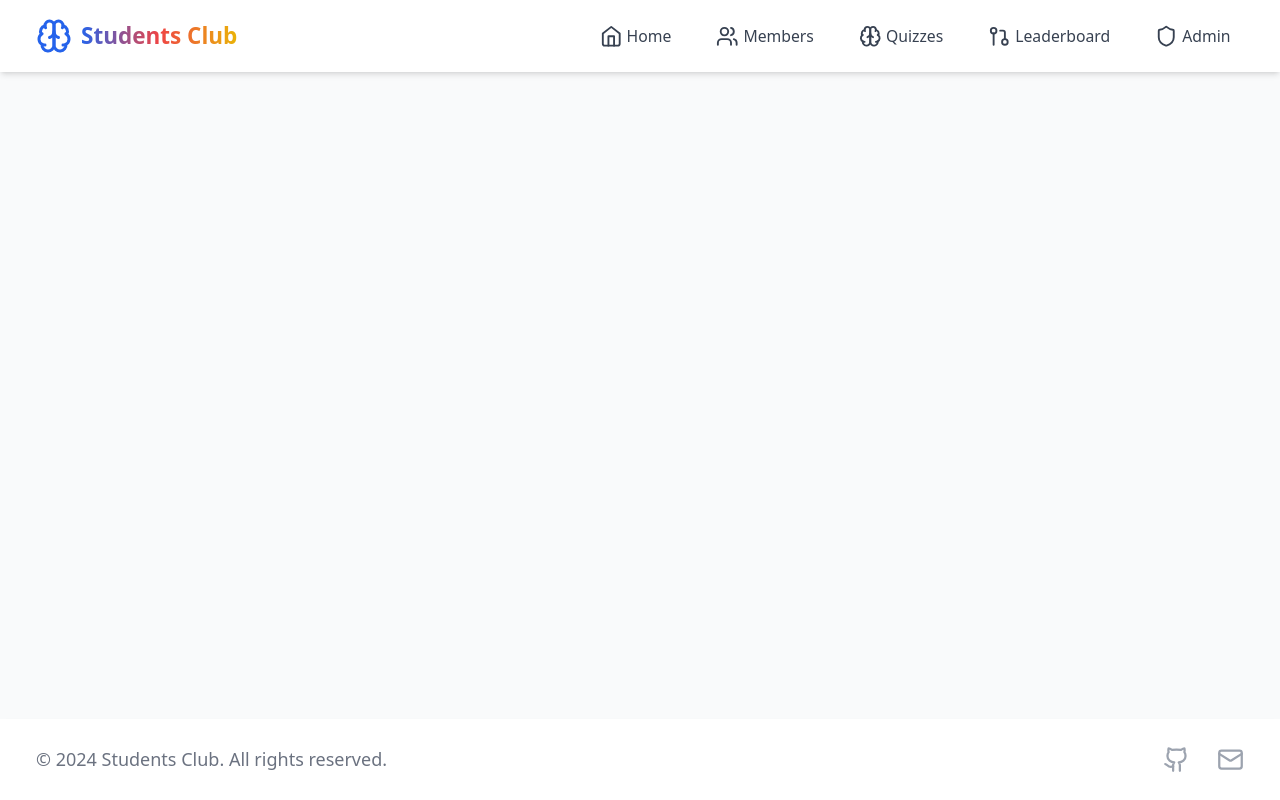
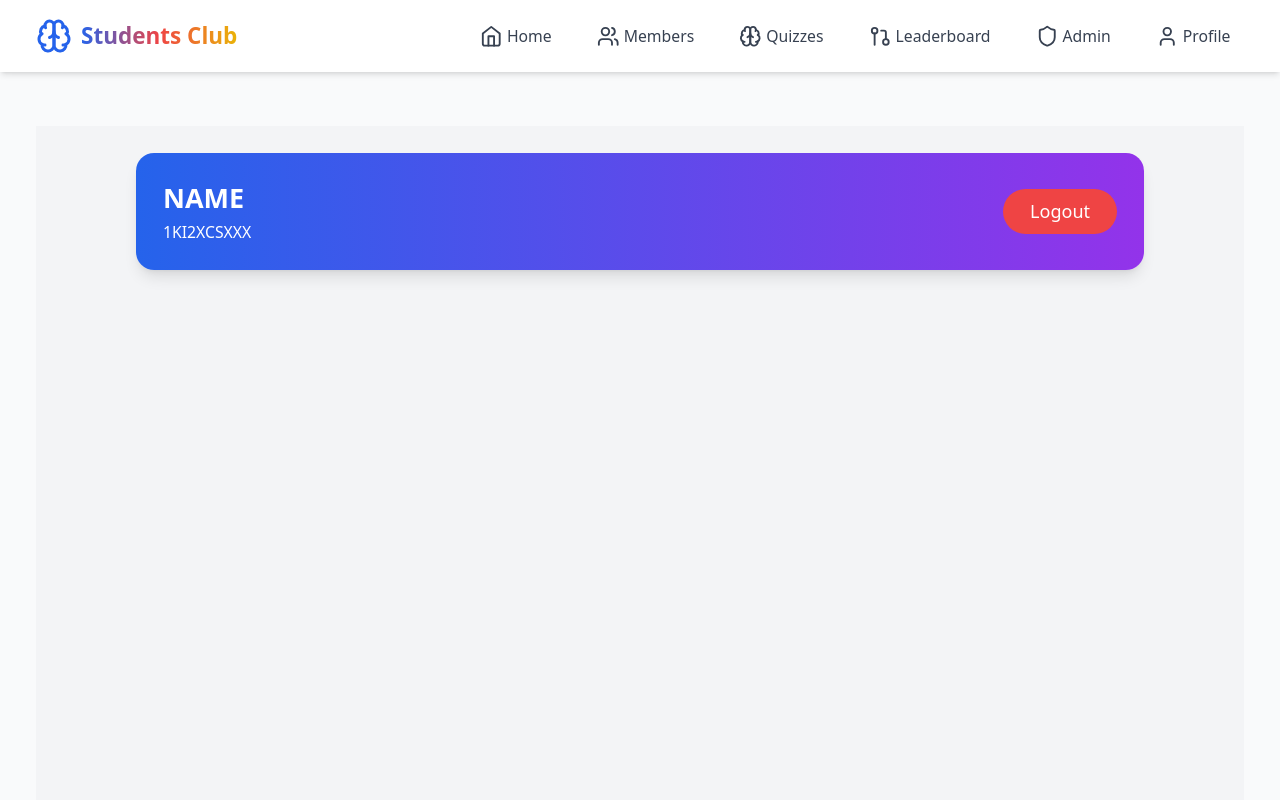
Before and after one commit to CSE-TechClub/Club, a React (Vite) app in the folder frontend/: page /profile in a window 1280 px wide. Shown: the top 800 px of the page. Built offline with nearby package versions, Linux system fonts and the light colour scheme.

Commit message:
Added Profile page

```diff
--- a/frontend/src/App.tsx
+++ b/frontend/src/App.tsx
@@ -12,7 +12,8 @@ import WebDevBlog from './pages/WebDevBlog';
 import DevOpsBlog from './pages/DevOpsBlog';
 import CyberSecBlog from './pages/CyberSecBlog';
 import Login from './pages/Login';
-import Register from './pages/register'
+import Register from './pages/register';
+import ProfilePage from './pages/Profile';
 
 function App() {
   return (
@@ -32,6 +33,7 @@ function App() {
             <Route path="/cyber" element={<CyberSecBlog />} />
             <Route path="/login" element={<Login />} />
             <Route path="/register" element={<Register />} />
+            <Route path="/profile" element={<ProfilePage />} />
           </Routes>
         </main>
         <Footer />
--- a/frontend/src/components/Navbar.tsx
+++ b/frontend/src/components/Navbar.tsx
@@ -1,6 +1,6 @@
 import React, { useState } from 'react';
 import { Link } from 'react-router-dom';
-import { Users, Brain, Shield, Home, Menu, X ,GitPullRequest} from 'lucide-react';
+import { Users, Brain, Shield, Home, Menu, X ,GitPullRequest, User} from 'lucide-react';
 import { clsx } from 'clsx';
 
 function Navbar() {
@@ -11,7 +11,8 @@ function Navbar() {
     { to: '/members', icon: Users, label: 'Members' },
     { to: '/quizzes', icon: Brain, label: 'Quizzes' },
     { to: '/leaderboard', icon: GitPullRequest , label: 'Leaderboard' },
-    { to: '/admin', icon: Shield, label: 'Admin' }
+    { to: '/admin', icon: Shield, label: 'Admin' },
+    { to: '/profile', icon: User, label: 'Profile'},
   ];
 
   return (
--- /dev/null
+++ b/frontend/src/pages/Profile.tsx
@@ -0,0 +1,36 @@
+import React from "react";
+import { useNavigate } from "react-router-dom";
+
+const ProfilePage = () => {
+  const navigate = useNavigate();
+
+  const handleLogout = () => {
+    navigate("/login");
+  };
+
+  return (
+    <div className="p-6 bg-gray-100 min-h-screen">
+      <div className="max-w-4xl mx-auto bg-white rounded-2xl shadow-lg overflow-hidden">
+        {/* Header with responsive layout */}
+        <div className="bg-gradient-to-r from-blue-600 to-purple-600 text-white p-6">
+          <div className="flex flex-col md:flex-row md:items-center md:justify-between text-center md:text-left gap-4">
+            <div>
+              <h2 className="text-2xl font-bold">NAME</h2>
+              <p className="text-sm mt-1">1KI2XCSXXX</p>
+            </div>
+            <div>
+              <button
+                onClick={handleLogout}
+                className="bg-red-500 hover:bg-red-600 text-white px-6 py-2 rounded-full transition font-medium"
+              >
+                Logout
+              </button>
+            </div>
+          </div>
+        </div>
+      </div>
+    </div>
+  );
+};
+
+export default ProfilePage;
```
